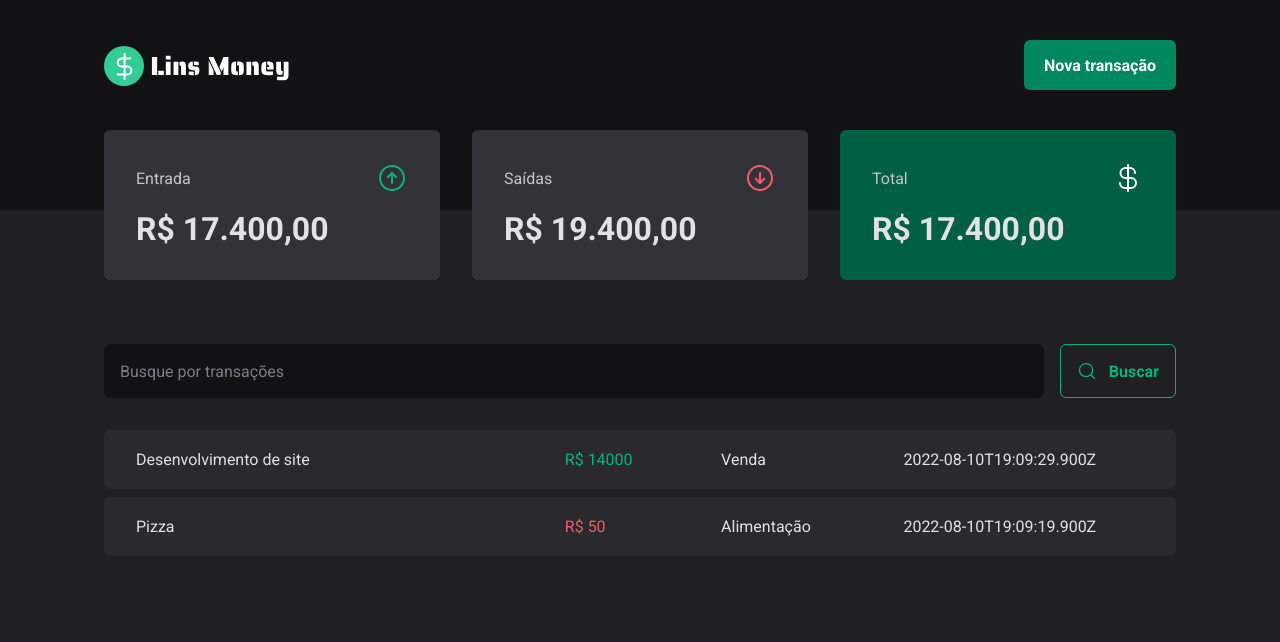
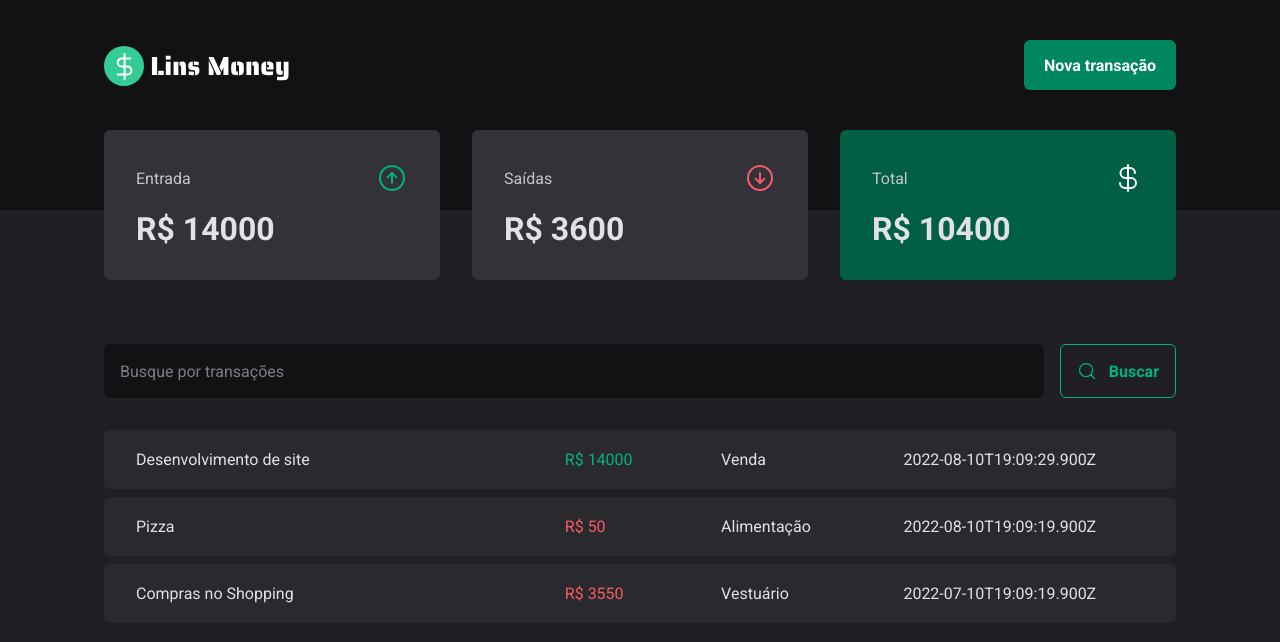
Before and after one commit to JailsonSantos/LinsMoneyVersionTwo, a React (Vite) app: page / in a window 1280 px wide. Shown: the top 642 px of the page. Built offline with nearby package versions, Linux system fonts and the light colour scheme; data requests are answered from the project's data file.

Commit message:
Conexão com a API: Calculando resumo de transações

```diff
--- a/server.json
+++ b/server.json
@@ -15,6 +15,14 @@
       "category": "Alimentação",
       "price": 50,
       "createdAt": "2022-08-10T19:09:19.900Z"
+    },
+    {
+      "id": 3,
+      "description": "Compras no Shopping",
+      "type": "outcome",
+      "category": "Vestuário",
+      "price": 3550,
+      "createdAt": "2022-07-10T19:09:19.900Z"
     }
   ]
 }
--- a/src/components/Summary/index.tsx
+++ b/src/components/Summary/index.tsx
@@ -1,7 +1,32 @@
 import { SummaryCard, SummaryContainer } from "./styles";
 import { ArrowCircleDown, ArrowCircleUp, CurrencyDollar } from 'phosphor-react';
+import { useContext } from "react";
+import { TransactionsContext } from "../../contexts/TransactionsContext";
 
 export function Summary() {
+
+  const { transactions } = useContext(TransactionsContext);
+
+  // Usando a funcão Reduce para calcular o summary
+  const summary = transactions.reduce(
+    (acumulator, transaction) => {
+      if (transaction.type === 'income') {
+        acumulator.income += transaction.price;
+        acumulator.total += transaction.price;
+      } else {
+        acumulator.outcome += transaction.price;
+        acumulator.total -= transaction.price;
+      }
+
+      return acumulator;
+    },
+    {
+      income: 0,
+      outcome: 0,
+      total: 0
+    }
+  )
+
   return (
     <SummaryContainer>
       <SummaryCard>
@@ -9,21 +34,21 @@ export function Summary() {
           <span>Entrada</span>
           <ArrowCircleUp size={32} color="#00b37e" />
         </header>
-        <strong>R$ 17.400,00</strong>
+        <strong>R$ {summary.income}</strong>
       </SummaryCard>
       <SummaryCard>
         <header>
           <span>Saídas</span>
           <ArrowCircleDown size={32} color="#f75a68" />
         </header>
-        <strong>R$ 19.400,00</strong>
+        <strong>R$ {summary.outcome}</strong>
       </SummaryCard>
       <SummaryCard variant="green">
         <header>
           <span>Total</span>
           <CurrencyDollar size={32} color="#fff" />
         </header>
-        <strong>R$ 17.400,00</strong>
+        <strong>R$ {summary.total}</strong>
       </SummaryCard>
     </SummaryContainer>
   )
--- a/src/contexts/TransactionsContext.tsx
+++ b/src/contexts/TransactionsContext.tsx
@@ -8,7 +8,6 @@ interface Transaction {
   category: string;
   createdAt: string;
 }
-
 
 interface TransactionContextType {
   transactions: Transaction[]
```
